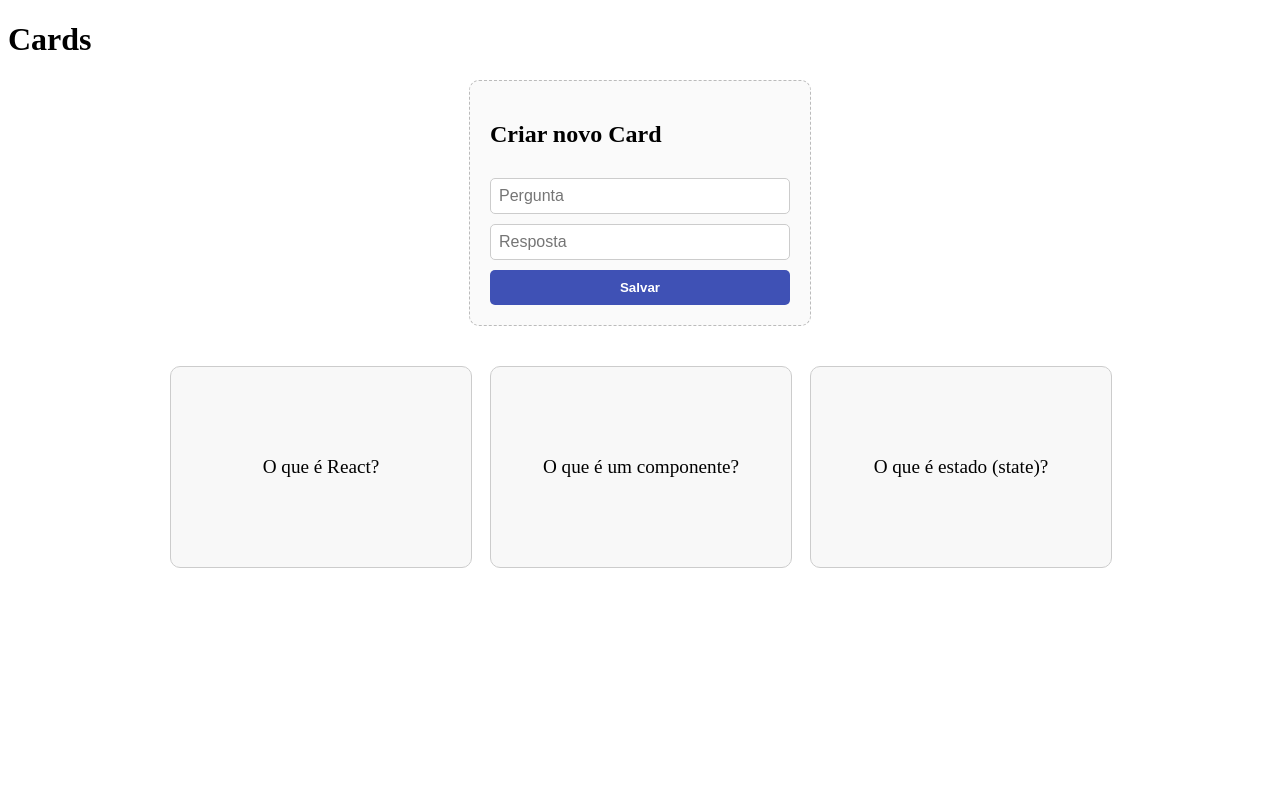
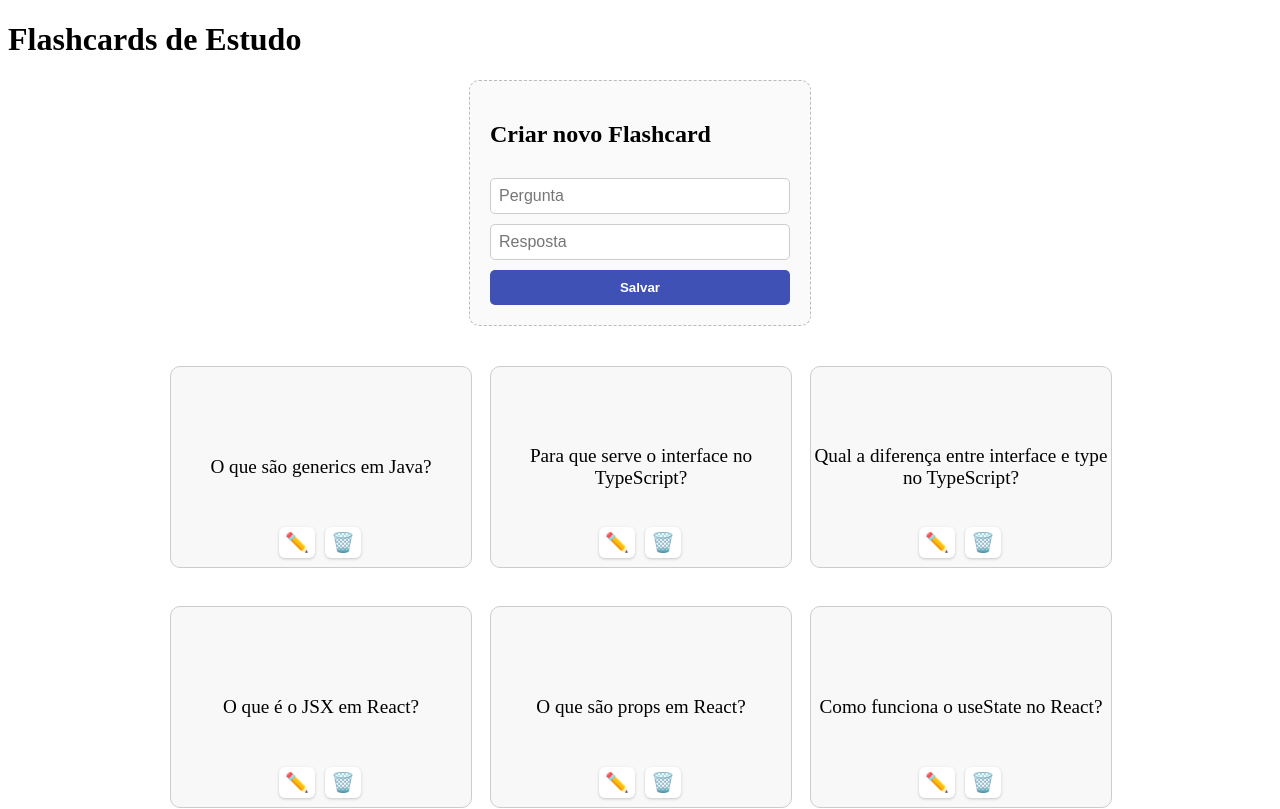
Before and after one commit to aldruin/flashcards-app-react-typescript-frontend, a React (Vite) app: page / in a window 1280 px wide. Shown: the top 809 px of the page. Built offline with nearby package versions, Linux system fonts and the light colour scheme.

Commit message:
Implementa componentes ModalConfirmacao e ModalEdicao, Implementa page Flashcards para renderização e testes

```diff
--- a/src/App.tsx
+++ b/src/App.tsx
@@ -1,26 +1,7 @@
-import CriarFlashcard from './components/CriarFlashcard'
-import FlashcardList from './components/FlashcardList'
-import { useState } from 'react'
+import Flashcards from './pages/Flashcards';
 
 function App() {
-  const [cards, setCards] = useState([
-    { id: '1', pergunta: 'O que é React?', resposta: 'Uma biblioteca JS para construir interfaces.' },
-    { id: '2', pergunta: 'O que é um componente?', resposta: 'Uma parte reutilizável da interface.' },
-    { id: '3', pergunta: 'O que é estado (state)?', resposta: 'Uma forma de armazenar dados que podem mudar ao longo do tempo.' }
-  ])
-
-  const criarCard = (novo: { pergunta: string; resposta: string }) => {
-    const novoCard = { id: crypto.randomUUID(), ...novo }
-    setCards((prev) => [...prev, novoCard]);
-  };
-
-  return (
-    <div>
-      <h1>Cards</h1>
-      <CriarFlashcard onCriar={criarCard} />
-      <FlashcardList cards={cards} />
-    </div>
-  )
+return <Flashcards />;
 }
 
 export default App
--- a/src/components/CriarFlashcard/index.tsx
+++ b/src/components/CriarFlashcard/index.tsx
@@ -1,13 +1,22 @@
-import { useState } from "react";
+import { useEffect, useState } from "react";
 import './CriarFlashcard.css';
 
 interface CriarFlashcardProps {
-  onCriar: (novoCard: { pergunta: string; resposta: string}) => void;
+  onCriar: (novoCard: { pergunta: string; resposta: string }) => void;
+  cardInicial?: { pergunta: string; resposta: string };
+  modoEdicao?: boolean;
 }
 
-const CriarFlashcard = ({ onCriar }: CriarFlashcardProps) => {
+const CriarFlashcard = ({ onCriar, cardInicial, modoEdicao = false }: CriarFlashcardProps) => {
   const [pergunta, setPergunta] = useState('');
   const [resposta, setResposta] = useState('');
+
+  useEffect(() => {
+    if (cardInicial) {
+      setPergunta(cardInicial.pergunta);
+      setResposta(cardInicial.resposta);
+    }
+  }, [cardInicial]);
 
   const handleSubmit = (e: React.FormEvent) => {
     e.preventDefault();
@@ -18,13 +27,16 @@ const CriarFlashcard = ({ onCriar }: CriarFlashcardProps) => {
 
     onCriar({ pergunta, resposta });
 
+    if (!modoEdicao) {
       setPergunta('');
       setResposta('');
+    }
+
   };
 
-  return(
+  return (
     <form className="form-flashcard" onSubmit={handleSubmit}>
-      <h2>Criar novo Card</h2>
+      <h2>{modoEdicao ? 'Editar Flashcard' : 'Criar novo Flashcard'}</h2>
 
       <input
         type="text"
@@ -40,9 +52,10 @@ const CriarFlashcard = ({ onCriar }: CriarFlashcardProps) => {
         onChange={(e) => setResposta(e.target.value)}
       />
 
-      <button type="submit">Salvar</button>
+      <button type="submit">{modoEdicao ? 'Salvar alterações' : 'Salvar'}</button>
     </form>
   );
 };
 
+
 export default CriarFlashcard;
--- a/src/components/Flashcard/Flashcard.css
+++ b/src/components/Flashcard/Flashcard.css
@@ -1,8 +1,61 @@
 .flashcard {
+  position: relative;
   width: 300px;
   height: 200px;
   perspective: 1000px;
   cursor: pointer;
+  margin-bottom: 20px;
+}
+
+.flashcard-acoes {
+  position: absolute;
+  bottom: 8px;
+  left: 50%;
+  transform: translateX(-50%);
+  display: flex;
+  gap: 10px;
+  font-size: 1.2rem;
+  z-index: 10;
+}
+
+.flashcard-acoes span {
+  cursor: pointer;
+  background-color: white;
+  padding: 4px 6px;
+  border-radius: 6px;
+  box-shadow: 0 1px 3px rgba(0, 0, 0, 0.2);
+  transition: background-color 0.3s;
+}
+
+.flashcard-acoes span:hover {
+  background-color: #f1f1f1;
+}
+
+.confirmacao-inline {
+  display: flex;
+  gap: 8px;
+  align-items: center;
+  background-color: #ffffff;
+  border: 1px solid #ccc;
+  padding: 6px 10px;
+  border-radius: 6px;
+  box-shadow: 0 2px 6px rgba(0, 0, 0, 0.1);
+  font-size: 0.85rem;
+  z-index: 10;
+}
+
+.confirmacao-inline button {
+  background-color: #e53935;
+  color: white;
+  border: none;
+  padding: 4px 8px;
+  border-radius: 4px;
+  cursor: pointer;
+  font-size: 0.8rem;
+}
+
+.confirmacao-inline button:last-child {
+  background-color: #9e9e9e;
 }
 
 .flashcard-inner {
--- a/src/components/Flashcard/index.tsx
+++ b/src/components/Flashcard/index.tsx
@@ -4,11 +4,21 @@ import './Flashcard.css';
 interface FlashcardProps {
   pergunta: string;
   resposta: string;
+  onExcluir?: () => void;
+  onEditar?: () => void;
 }
 
-const Flashcard = ({ pergunta, resposta }: FlashcardProps) => {
+const Flashcard = ({ pergunta, resposta, onExcluir, onEditar }: FlashcardProps) => {
   const [virado, setVirado] = useState(false);
+  const [confirmandoExclusao, setConfirmandoExclusao] = useState(false);
+
   const handleClick = () => setVirado((prev) => !prev);
+
+  const confirmarRemocao = (e: React.MouseEvent) => {
+    e.stopPropagation();
+    onExcluir?.();
+    setConfirmandoExclusao(false);
+  };
 
   return (
     <div className="flashcard" onClick={handleClick}>
@@ -20,6 +30,22 @@ const Flashcard = ({ pergunta, resposta }: FlashcardProps) => {
           <p>{resposta}</p>
         </div>
       </div>
+      <div className="flashcard-acoes">
+        {confirmandoExclusao ? (
+          <div className="confirmacao-inline" onClick={(e) => e.stopPropagation()}>
+            <span>Excluir?</span>
+            <button onClick={confirmarRemocao}>Sim</button>
+            <button onClick={(e) => { e.stopPropagation(); setConfirmandoExclusao(false); }}>
+              Cancelar
+            </button>
+          </div>
+        ) : (
+          <>
+            <span onClick={(e) => { e.stopPropagation(); onEditar?.(); }} title="Editar">✏️</span>
+            <span onClick={(e) => { e.stopPropagation(); setConfirmandoExclusao(true); }} title="Excluir">🗑️</span>
+          </>
+        )}
+      </div>
     </div>
   );
 };
--- a/src/components/FlashcardList/index.tsx
+++ b/src/components/FlashcardList/index.tsx
@@ -9,9 +9,11 @@ interface FlashcardData {
 
 interface FlashcardListProps {
   cards: FlashcardData[];
+  onExcluir?: (id: string) => void;
+  onEditar?: (card: FlashcardData) => void;
 }
 
-const FlashcardList = ({ cards }: FlashcardListProps) => {
+const FlashcardList = ({ cards, onExcluir, onEditar }: FlashcardListProps) => {
   return (
     <div className="flashcard-list">
       {cards.map((card) => (
@@ -19,6 +21,8 @@ const FlashcardList = ({ cards }: FlashcardListProps) => {
           key={card.id}
           pergunta={card.pergunta}
           resposta={card.resposta}
+          onExcluir={() => onExcluir?.(card.id)}
+          onEditar={() => onEditar?.(card)}
         />
       ))}
     </div>
--- /dev/null
+++ b/src/components/ModalEdicaoFlashcard/ModalEdicaoFlashcard.css
@@ -0,0 +1,33 @@
+.modal-edicao-overlay {
+  position: fixed;
+  top: 0;
+  left: 0;
+  width: 100%;
+  height: 100%;
+  background-color: rgba(0, 0, 0, 0.4);
+  display: flex;
+  justify-content: center;
+  align-items: center;
+  z-index: 999;
+}
+
+.modal-edicao-conteudo {
+  background-color: #fff;
+  padding: 24px;
+  border-radius: 12px;
+  box-shadow: 0 12px 24px rgba(0, 0, 0, 0.25);
+  width: 100%;
+  max-width: 400px;
+  position: relative;
+}
+
+.btn-fechar-edicao {
+  margin-top: 16px;
+  background-color: #9e9e9e;
+  color: white;
+  border: none;
+  padding: 8px 16px;
+  font-weight: bold;
+  border-radius: 6px;
+  cursor: pointer;
+}
--- /dev/null
+++ b/src/components/ModalEdicaoFlashcard/index.tsx
@@ -0,0 +1,25 @@
+import CriarFlashcard from "../CriarFlashcard"
+import './ModalEdicaoFlashcard.css'
+
+interface ModalEdicaoFlashcardProps {
+  card: { pergunta: string; resposta: string; };
+  onSalvar: (dados: { pergunta: string; resposta: string }) => void;
+  onFechar: () => void;
+}
+
+const ModalEdicaoFlashcard = ({ card, onSalvar, onFechar }: ModalEdicaoFlashcardProps) => {
+  return (
+    <div className="modal-edicao-overlay">
+      <div className="modal-edicao-conteudo">
+        <CriarFlashcard
+          onCriar={onSalvar}
+          cardInicial={card}
+          modoEdicao
+        />
+        <button className="btn-fechar-edicao" onClick={onFechar}>Fechar</button>
+      </div>
+    </div>
+  );
+};
+
+export default ModalEdicaoFlashcard;
--- /dev/null
+++ b/src/pages/Flashcards.tsx
@@ -0,0 +1,105 @@
+import { useState } from 'react';
+import CriarFlashcard from '../components/CriarFlashcard';
+import ModalEdicaoFlashcard from '../components/ModalEdicaoFlashcard';
+import FlashcardList from '../components/FlashcardList';
+
+const Flashcards = () => {
+  const [cards, setCards] = useState([
+    {
+      id: '1',
+      pergunta: 'O que são generics em Java?',
+      resposta: 'Permitem criar classes e métodos que funcionam com diferentes tipos, mantendo a segurança de tipo.'
+    },
+    {
+      id: '2',
+      pergunta: 'Para que serve o interface no TypeScript?',
+      resposta: 'Para definir a forma de um objeto, garantindo que ele tenha as propriedades e tipos esperados.'
+    },
+    {
+      id: '3',
+      pergunta: 'Qual a diferença entre interface e type no TypeScript?',
+      resposta: 'Ambos definem tipos, mas interface pode ser extendida múltiplas vezes; type é mais flexível para união e composição.'
+    },
+    {
+      id: '4',
+      pergunta: 'O que é o JSX em React?',
+      resposta: 'É uma extensão de sintaxe que permite escrever HTML dentro do JavaScript.'
+    },
+    {
+      id: '5',
+      pergunta: 'O que são props em React?',
+      resposta: 'São dados passados de um componente pai para um componente filho, semelhantes a parâmetros de função.'
+    },
+    {
+      id: '6',
+      pergunta: 'Como funciona o useState no React?',
+      resposta: 'É um hook que permite criar e atualizar um estado dentro de componentes funcionais.'
+    },
+    {
+      id: '7',
+      pergunta: 'Qual a diferença entre React e React Native?',
+      resposta: 'React é usado para web, React Native para criar apps nativos para iOS e Android usando JavaScript.'
+    },
+    {
+      id: '8',
+      pergunta: 'Como estilizar componentes no React Native?',
+      resposta: 'Com o objeto StyleSheet ou usando bibliotecas como Styled Components ou Tailwind React Native.'
+    },
+    {
+      id: '9',
+      pergunta: 'O que é o ciclo de vida de um componente React?',
+      resposta: 'É o conjunto de fases (montagem, atualização, desmontagem) em que o componente passa; controlado via hooks como useEffect.'
+    }
+  ]);
+
+  const [editandoCard, setEditandoCard] = useState<null | {
+    id: string;
+    pergunta: string;
+    resposta: string;
+  }>(null);
+
+  const criarCard = (novo: { pergunta: string; resposta: string }) => {
+    const novoCard = { id: crypto.randomUUID(), ...novo };
+    setCards((prev) => [...prev, novoCard]);
+  };
+
+  const excluirCard = (id: string) => {
+    setCards((prev) => prev.filter((card) => card.id !== id));
+  };
+
+  const salvarEdicao = (dados: { pergunta: string; resposta: string }) => {
+    if (editandoCard) {
+      setCards((prev) =>
+        prev.map((card) =>
+          card.id === editandoCard.id ? { ...card, ...dados } : card
+        )
+      );
+      setEditandoCard(null);
+    }
+  };
+
+
+  return (
+    <div>
+      <h1>Flashcards de Estudo</h1>
+
+      <CriarFlashcard onCriar={criarCard} />
+
+      <FlashcardList
+        cards={cards}
+        onExcluir={excluirCard}
+        onEditar={(card) => setEditandoCard(card)}
+      />
+
+      {editandoCard && (
+        <ModalEdicaoFlashcard
+          card={editandoCard}
+          onSalvar={salvarEdicao}
+          onFechar={() => setEditandoCard(null)}
+        />
+      )}
+    </div>
+  );
+};
+
+export default Flashcards;
```
Also changed, not shown: src/components/ModalConfirmacao/ModalConfirmacao.css (added, +46 -0 lines), src/components/ModalConfirmacao/index.tsx (+31 -0 lines), src/pages/Flashcards.jsx (deleted). Lines whose indentation alone changed are shown as unchanged.
